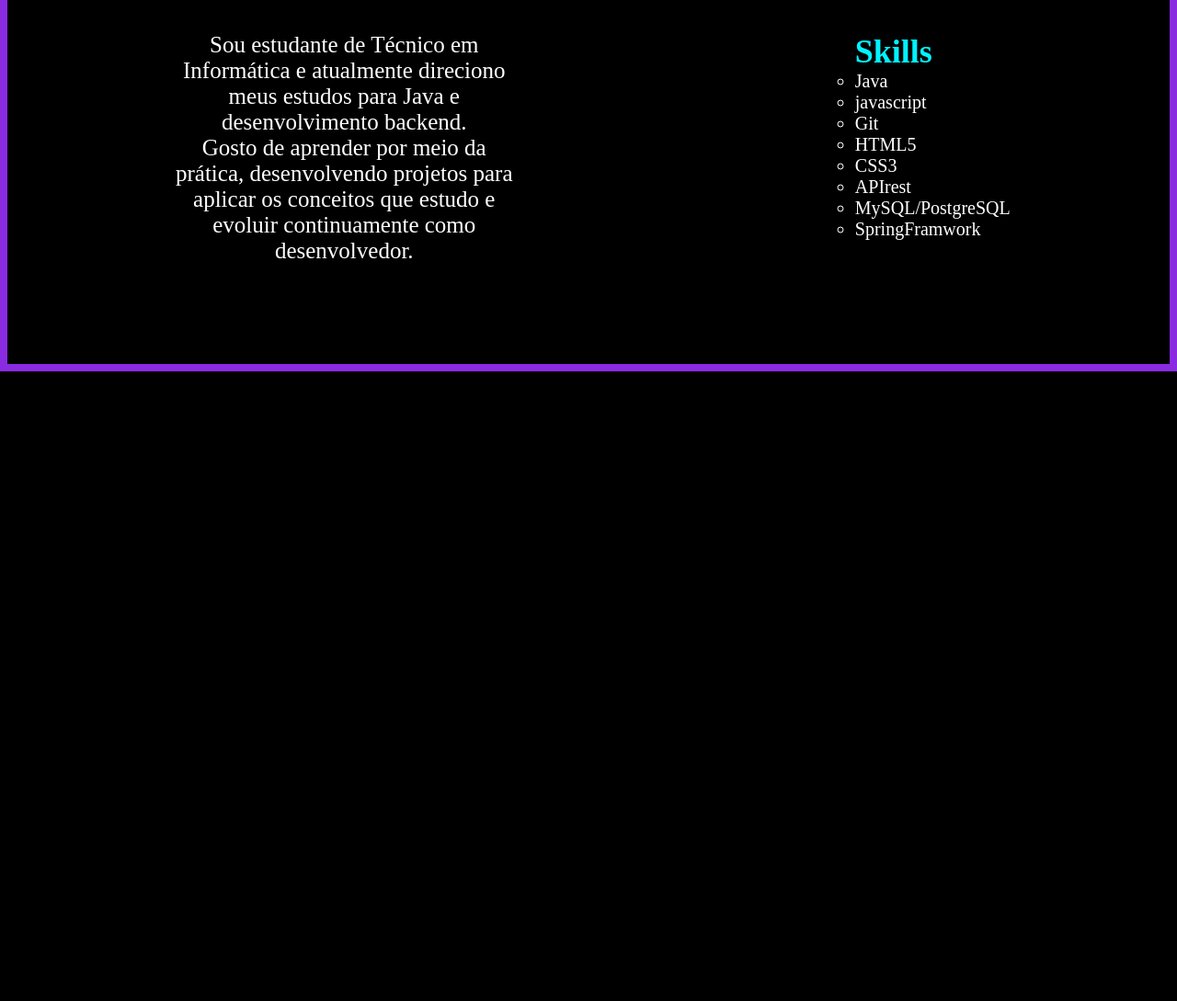
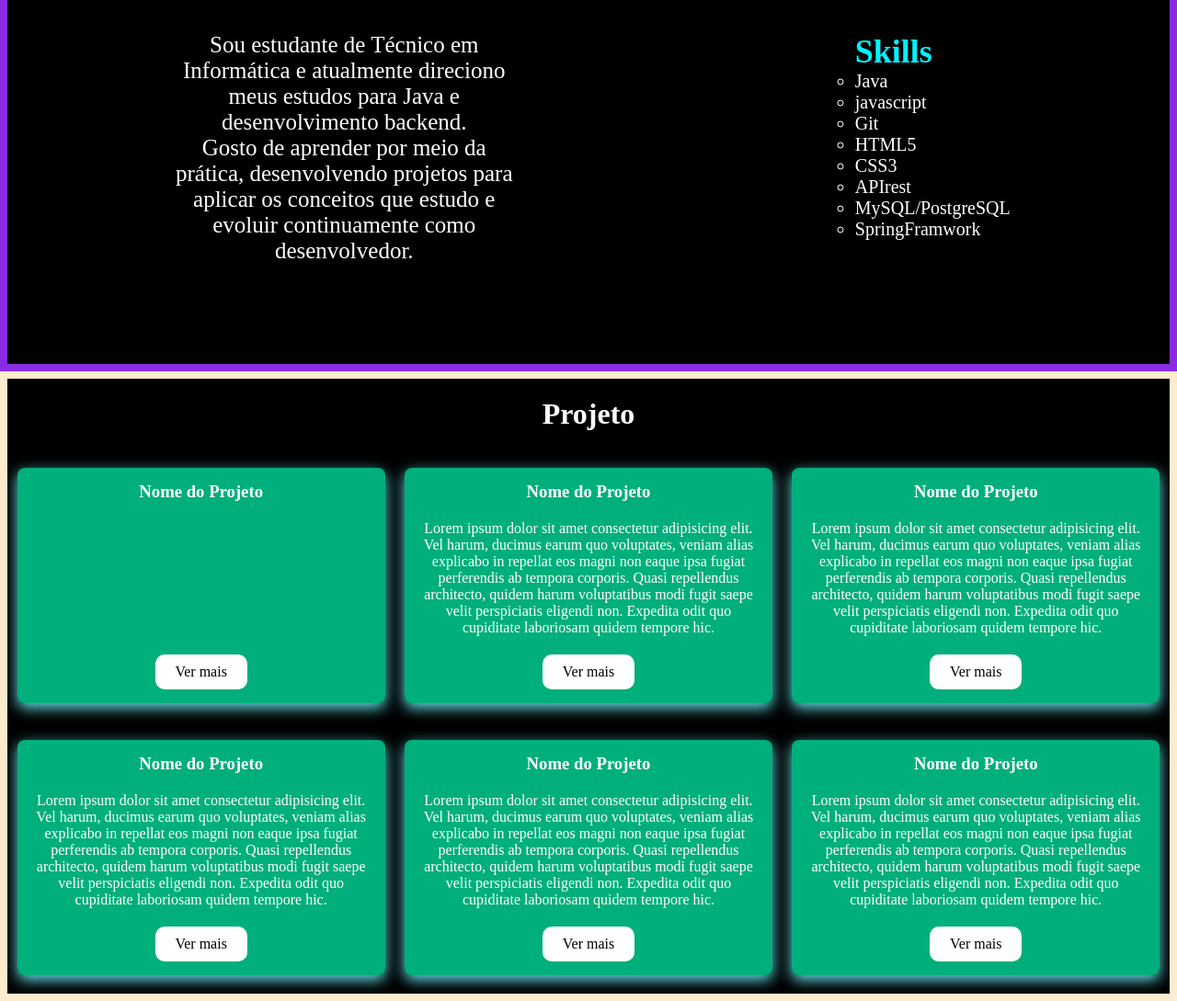
Before and after one commit to MathzNG/Portfolio, a plain HTML site: page index.html in a window 1280 px wide. Shown: the part 818-1907 px from the top of the page at 92% size. Before the commit the page ends 1222 px from the top, so only its background shows below. Drawn offline with Linux system fonts and the light colour scheme.

Commit message:
Terminado a parte de projetos

```diff
--- a/index.html
+++ b/index.html
@@ -96,6 +96,60 @@
             </div>
 
         </section>
+
+        <section class="projeto">
+            <h3 class="projeto-titulo">Projeto</h3>
+
+            <div class="projeto-container-cartao">
+                <div class="projeto-cartao">
+                    <h3>Nome do Projeto</h3>
+                    <P></P>
+                    <a href="">Ver mais</a>
+                </div>
+                <div class="projeto-cartao">
+                    <h3>Nome do Projeto</h3>
+                    <P>Lorem ipsum dolor sit amet consectetur adipisicing elit. Vel harum, ducimus earum quo voluptates,
+                        veniam alias explicabo in repellat eos magni non eaque ipsa fugiat perferendis ab tempora
+                        corporis. Quasi repellendus architecto, quidem harum voluptatibus modi fugit saepe velit
+                        perspiciatis eligendi non. Expedita odit quo cupiditate laboriosam quidem tempore hic.</P>
+                    <a href="">Ver mais</a>
+                </div>
+                <div class="projeto-cartao">
+                    <h3>Nome do Projeto</h3>
+                    <P>Lorem ipsum dolor sit amet consectetur adipisicing elit. Vel harum, ducimus earum quo voluptates,
+                        veniam alias explicabo in repellat eos magni non eaque ipsa fugiat perferendis ab tempora
+                        corporis. Quasi repellendus architecto, quidem harum voluptatibus modi fugit saepe velit
+                        perspiciatis eligendi non. Expedita odit quo cupiditate laboriosam quidem tempore hic.</P>
+                    <a href="">Ver mais</a>
+                </div>
+                <div class="projeto-cartao">
+                    <h3>Nome do Projeto</h3>
+                    <P>Lorem ipsum dolor sit amet consectetur adipisicing elit. Vel harum, ducimus earum quo voluptates,
+                        veniam alias explicabo in repellat eos magni non eaque ipsa fugiat perferendis ab tempora
+                        corporis. Quasi repellendus architecto, quidem harum voluptatibus modi fugit saepe velit
+                        perspiciatis eligendi non. Expedita odit quo cupiditate laboriosam quidem tempore hic.</P>
+                    <a href="">Ver mais</a>
+                </div>
+                <div class="projeto-cartao">
+                    <h3>Nome do Projeto</h3>
+                    <P>Lorem ipsum dolor sit amet consectetur adipisicing elit. Vel harum, ducimus earum quo voluptates,
+                        veniam alias explicabo in repellat eos magni non eaque ipsa fugiat perferendis ab tempora
+                        corporis. Quasi repellendus architecto, quidem harum voluptatibus modi fugit saepe velit
+                        perspiciatis eligendi non. Expedita odit quo cupiditate laboriosam quidem tempore hic.</P>
+                    <a href="">Ver mais</a>
+                </div>
+                <div class="projeto-cartao">
+                    <h3>Nome do Projeto</h3>
+                    <P>Lorem ipsum dolor sit amet consectetur adipisicing elit. Vel harum, ducimus earum quo voluptates,
+                        veniam alias explicabo in repellat eos magni non eaque ipsa fugiat perferendis ab tempora
+                        corporis. Quasi repellendus architecto, quidem harum voluptatibus modi fugit saepe velit
+                        perspiciatis eligendi non. Expedita odit quo cupiditate laboriosam quidem tempore hic.</P>
+                    <a href="">Ver mais</a>
+                </div>
+            </div>
+
+
+        </section>
     </main>
 
     <footer></footer>
--- a/style.css
+++ b/style.css
@@ -194,3 +194,56 @@ body{
     color: #00f3ff;
     font-size: 36px;
 }
+
+/* fim do sobre */
+
+/* começo do projeto */
+
+.projeto{
+    color: white;
+    border: 8px solid blanchedalmond;
+
+}
+
+.projeto-titulo{
+    display: flex;
+    justify-content: center;
+    align-items: center;
+    padding: 20px;
+    font-size: 2rem;
+}
+
+.projeto-container-cartao{
+    display: flex;
+    flex-wrap: wrap;
+    justify-content: space-around;
+}
+
+.projeto-cartao{
+    display: flex;
+    flex-direction: column;
+    background-color: rgba(0, 255, 179, 0.685);
+    box-shadow: 0 5px 15px #64e3ec;
+    border-radius: 8px;
+    padding: 15px;
+    margin: 20px auto;
+    width: 400px;
+    max-height: 400px;
+    text-align: center;
+    gap:20px;
+}
+
+.projeto-cartao a{
+    background-color: #fff;
+    margin-top: auto;
+    align-self: center;
+    padding: 10px;
+    width: 100px;
+    border-radius: 10px;
+    text-decoration: none;
+    color: black;
+}
+
+.projeto-cartao a:hover{
+    background-color: #00f3ff;
+}
```
